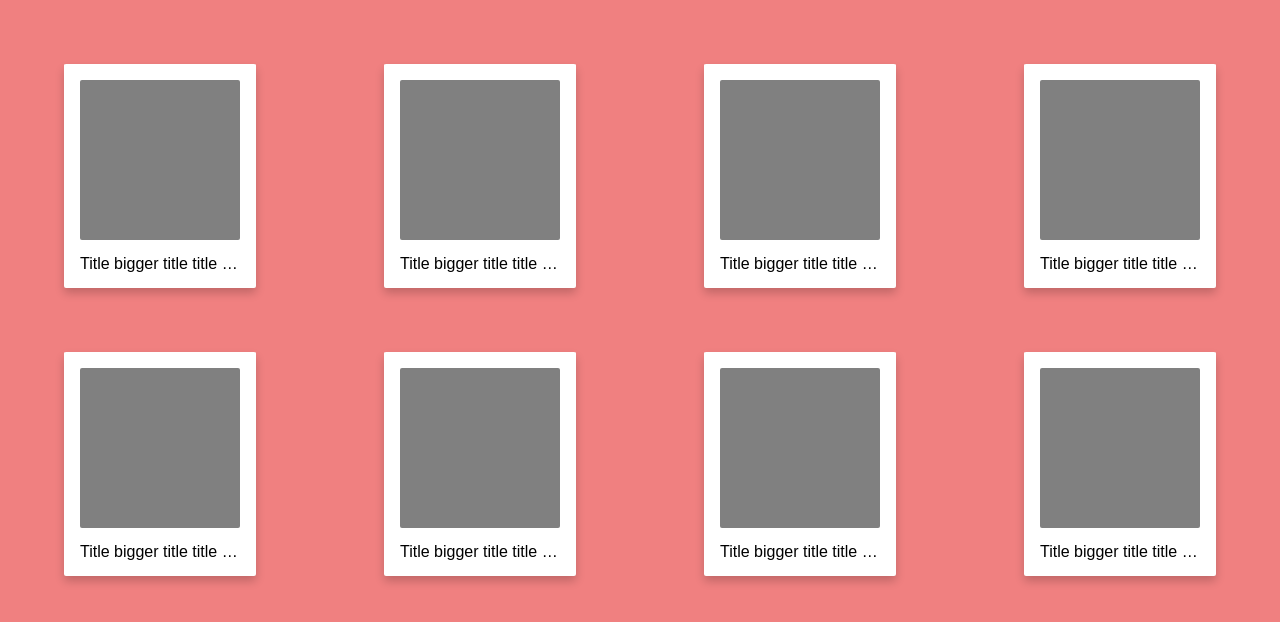
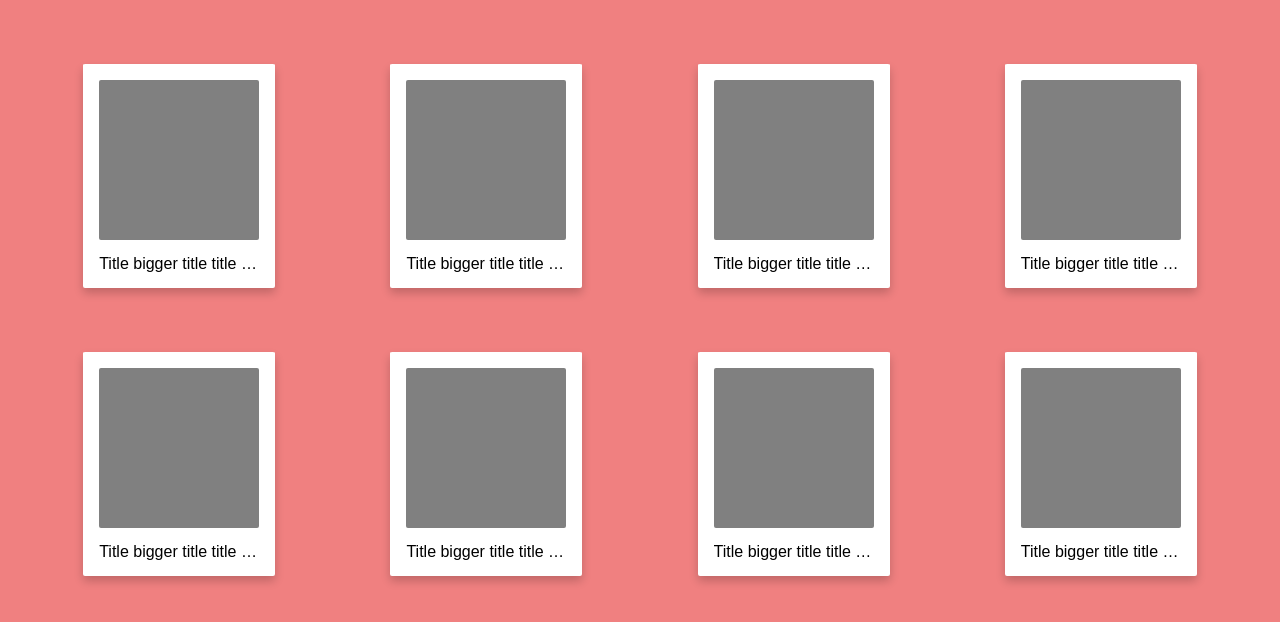
Before and after one commit to brickers/galleroid, a plain HTML site: page index.html in a window 1280 px wide. Drawn offline with nearby package versions, Linux system fonts and the light colour scheme.

Commit message:
improved spacing of gallery items when there is more than one column

```diff
--- a/galleroid.css
+++ b/galleroid.css
@@ -180,6 +180,18 @@ body {
 /* Tablet */
 
 @media only screen and (min-width: 500px) {
+    .galleroid-item-wrapper:nth-child(4n+1) > .galleroid-item,
+    .galleroid-item-wrapper:nth-child(4n+3) > .galleroid-item  {
+        margin-left: 12vw;
+        margin-right: 8vw;
+    }
+
+    .galleroid-item-wrapper:nth-child(4n) > .galleroid-item,
+    .galleroid-item-wrapper:nth-child(4n+2) > .galleroid-item {
+        margin-right: 12vw;
+        margin-left: 8vw;
+    }
+
     .galleroid-item-wrapper {
         height: 45vw;
         width: 50%;
@@ -187,7 +199,8 @@ body {
 
     .galleroid-item {
         width: 30vw;
-        margin: 10vw;
+        margin-top: 10vw;
+        margin-bottom: 10vw;
         border-width: 2.5vw 2.5vw 0;
         grid-template-rows: auto
                             7.5vw
@@ -236,6 +249,26 @@ body {
 /* Desktop */
 
 @media only screen and (min-width: 750px) {
+    .galleroid-item-wrapper:nth-child(4n+1) > .galleroid-item {
+        margin-left: 6.5vw;
+        margin-right: 3.5vw;
+    }
+
+    .galleroid-item-wrapper:nth-child(4n+2) > .galleroid-item {
+        margin-left: 5.5vw;
+        margin-right: 4.5vw;
+    }
+
+    .galleroid-item-wrapper:nth-child(4n+3) > .galleroid-item {
+        margin-left: 4.5vw;
+        margin-right: 5.5vw;
+    }
+
+    .galleroid-item-wrapper:nth-child(4n) > .galleroid-item {
+        margin-left: 3.5vw;
+        margin-right: 6.5vw;
+    }
+
     .galleroid-item-wrapper {
         height: 22.5vw;
         width: 25%;
@@ -243,7 +276,8 @@ body {
 
     .galleroid-item {
         width: 15vw;
-        margin: 5vw;
+        margin-top: 5vw;
+        margin-bottom: 5vw;
         border-width: 1.25vw 1.25vw 0;
         grid-template-rows: auto
                             3.75vw
```
